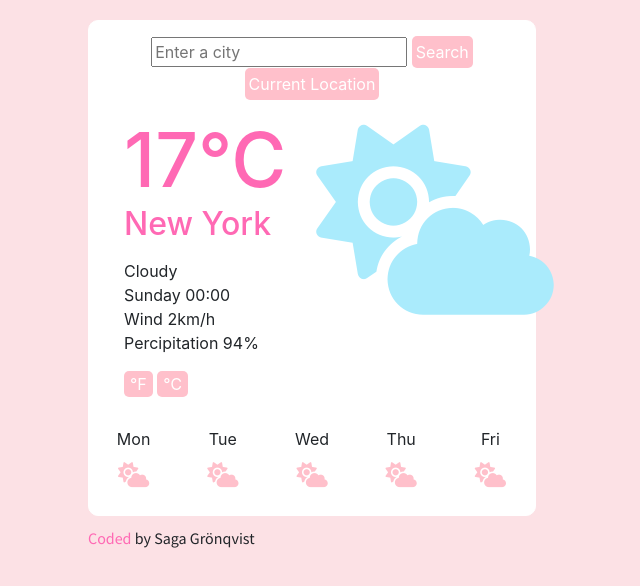
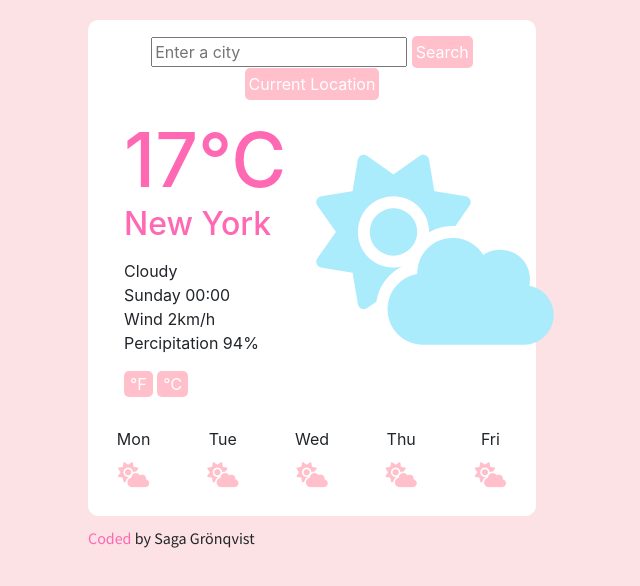
Before and after one commit to sagagronqvist/shecodes-project, a plain HTML site: page index.html in a window 1280 px wide. Shown: the whole page, without its empty margins (328-968 px from the left). Drawn offline with nearby package versions, Linux system fonts and the light colour scheme.

Commit message:
Icon relocation

```diff
--- a/style.css
+++ b/style.css
@@ -96,7 +96,7 @@ input[type="submit" i]:hover {
   color: rgb(170, 235, 252);
   font-size: 190px;
   margin-right: 30px;
-  margin-top: 10px;
+  padding-top: 40px;
 }
 
 .forecast {
```
